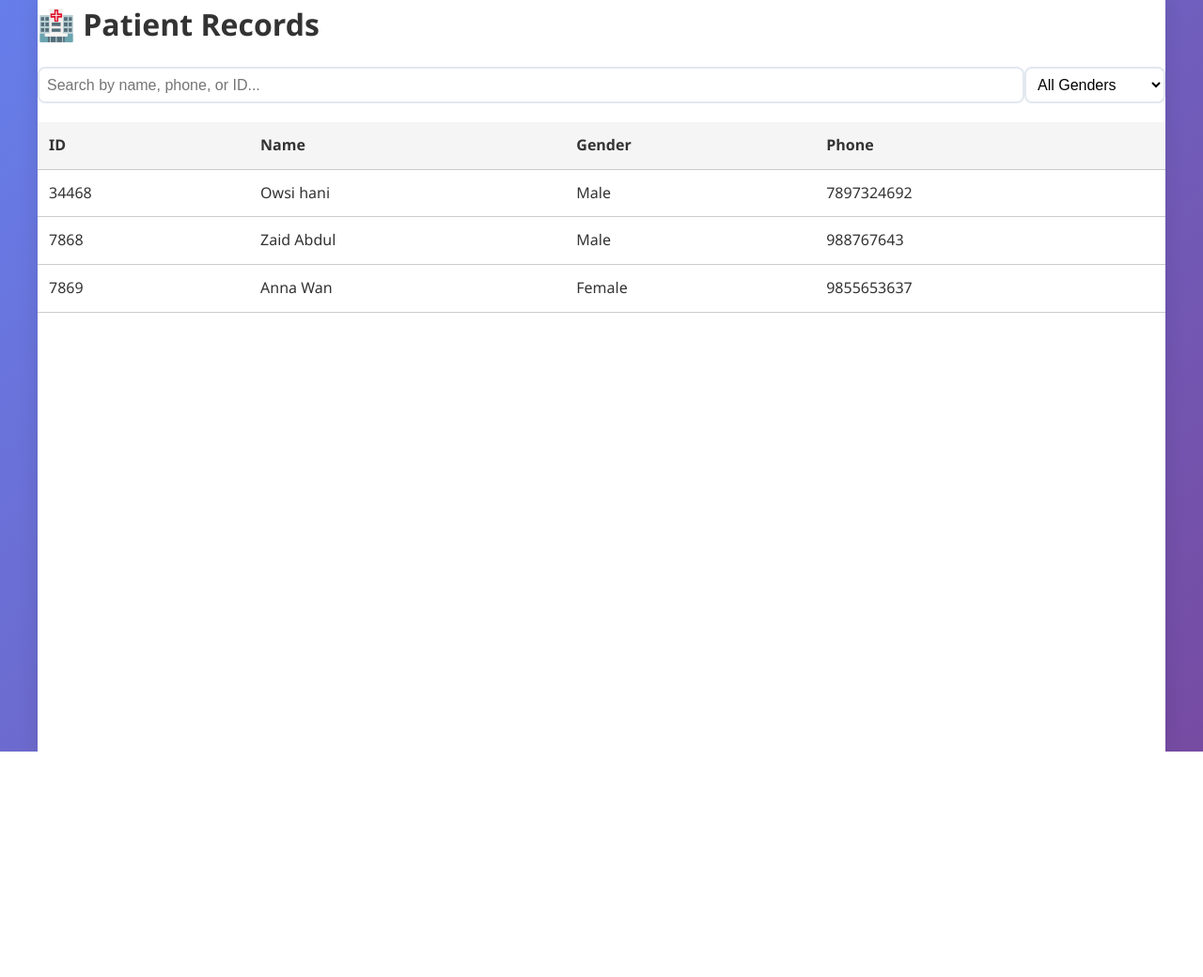
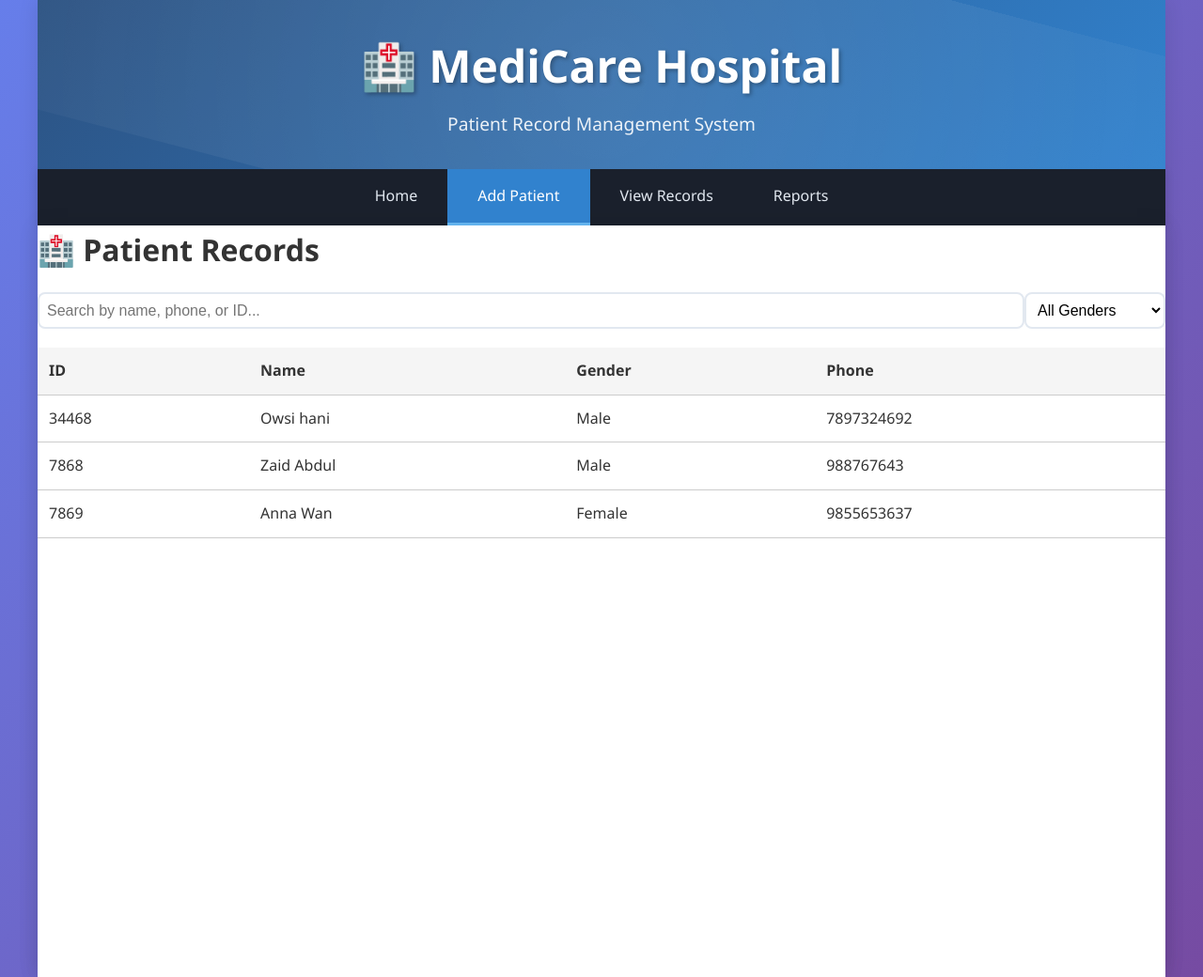
Before and after one commit to fa-code2/HospitalSystem, a Flask app: page /patients in a window 1280 px wide. Shown: the whole page at 94% size. Before the commit the page ends 800 px from the top, so only its background shows below. Run offline with Flask 3, Linux system fonts and the light colour scheme; data comes from the database, SQL or seed files in the repository.

Commit message:
Update patients.html

```diff
--- a/templates/patients.html
+++ b/templates/patients.html
@@ -30,6 +30,20 @@
     </style>
 </head>
 <body>
+    <div class="container">
+        <header class="header">
+            <h1>🏥 MediCare Hospital</h1>
+            <p class="subtitle">Patient Record Management System</p>
+        </header>
+
+        <nav class="navigation">
+            <ul>
+                <li><a href="{{ url_for('home') }}" class="nav-link">Home</a></li>
+                <li><a href="{{ url_for('patient_form') }}" class="nav-link active">Add Patient</a></li>
+                <li><a href="{{ url_for('view_patients') }}" class="nav-link">View Records</a></li>
+                <li><a href="#" class="nav-link">Reports</a></li>
+            </ul>
+        </nav>
     <div class="container">
         <h1>🏥 Patient Records</h1>
 
```
